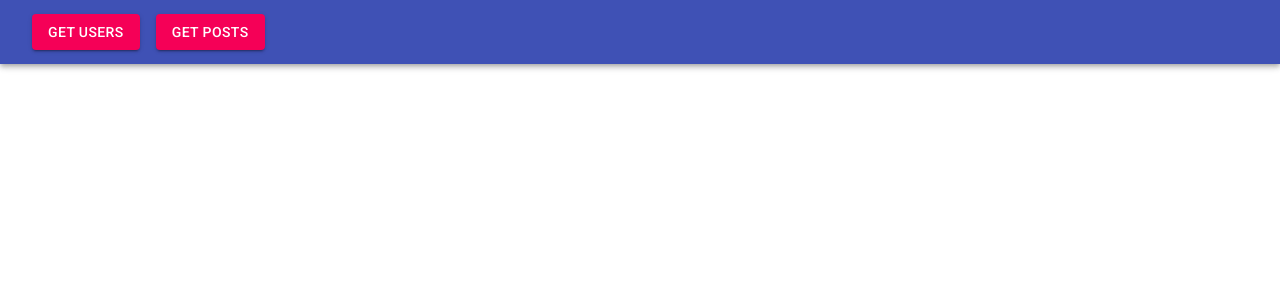
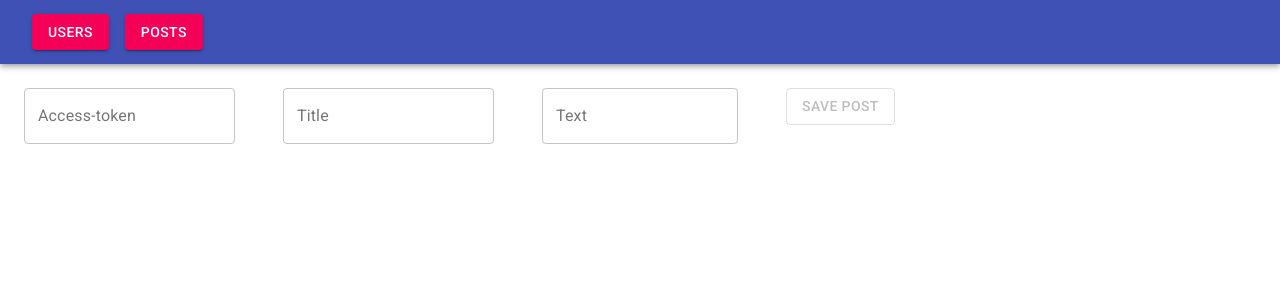
Before and after one commit to julesadikhanyan/react-redux-webpack-IE, a React app: page /new_post in a window 1280 px wide. Shown: the top 300 px of the page. Built offline with nearby package versions, Linux system fonts and the light colour scheme.

Commit message:
Create post page

```diff
--- a/src/App.js
+++ b/src/App.js
@@ -7,6 +7,7 @@ import Users from "./pages/Users";
 import Posts from "./pages/Posts";
 import User from "./pages/User";
 import Post from "./pages/Post";
+import CreatePost from "./pages/CreatePost";
 
 const App = () => {
     return (
@@ -26,6 +27,9 @@ const App = () => {
                 <Route exact path="/post/:id">
                     <Post/>
                 </Route>
+                <Route exact path="/new_post">
+                    <CreatePost/>
+                </Route>
             </Switch>
         </BrowserRouter>
     )
--- /dev/null
+++ b/src/components/CreatePostButton/index.js
@@ -0,0 +1,22 @@
+import React from "react";
+import {Button, makeStyles} from "@material-ui/core";
+import {useHistory} from "react-router-dom";
+
+const useStyles = makeStyles((theme) => ({
+    button: {
+        margin: theme.spacing(1),
+        minWidth: "600px"
+    }
+}));
+const CreatePostButton = () => {
+    const classes = useStyles();
+    const history = useHistory();
+
+    return (
+        <Button className={classes.button} variant="contained" color="secondary" onClick={() => history.push("/new_post")}>
+            Create new post
+        </Button>
+    )
+}
+
+export default CreatePostButton;
--- a/src/components/Header/index.js
+++ b/src/components/Header/index.js
@@ -1,13 +1,13 @@
 import React from "react";
-import { AppBar, Button, makeStyles, Toolbar } from "@material-ui/core";
+import {AppBar, Button, makeStyles, Toolbar} from "@material-ui/core";
 import { useHistory } from "react-router-dom";
 
 const useStyles = makeStyles((theme) => ({
     buttons: {
         '& > *': {
             margin: theme.spacing(1),
-        },
-    },
+        }
+    }
 }));
 
 const Header = () => {
@@ -19,10 +19,10 @@ const Header = () => {
             <AppBar position="static">
                 <Toolbar className={classes.buttons}>
                     <Button variant="contained" color="secondary" onClick={() => history.push("/users")}>
-                        Get Users
+                        Users
                     </Button>
                     <Button variant="contained" color="secondary" onClick={() => history.push("/posts")}>
-                        Get Posts
+                        Posts
                     </Button>
                 </Toolbar>
             </AppBar>
--- /dev/null
+++ b/src/components/PostForm/index.js
@@ -0,0 +1,56 @@
+import React from "react";
+import {Button, makeStyles, TextField} from "@material-ui/core";
+
+const useStyles = makeStyles((theme) => ({
+    postForm: {
+        '& > *': {
+            margin: theme.spacing(3),
+        }
+    },
+}));
+
+const PostForm = (props) => {
+    const [title, setTitle] = React.useState("");
+    const [text, setText] = React.useState("");
+    const [token, setToken] = React.useState("");
+
+    const handleSubmit = (event) => {
+        event.preventDefault();
+        props.fetch({token: token, title: title, text: text});
+    };
+
+    const classes = useStyles();
+
+    return (
+        <div>
+            <form className={classes.postForm} onSubmit={handleSubmit}>
+                <TextField
+                    variant="outlined"
+                    label="Access-token"
+                    value={token}
+                    onChange={(e) => setToken(e.target.value)}
+                />
+                <TextField
+                    variant="outlined"
+                    label="Title"
+                    value={title}
+                    onChange={(e) => setTitle(e.target.value)}
+                />
+                <TextField
+                    variant="outlined"
+                    multiline
+                    label="Text"
+                    value={text}
+                    onChange={(e) => setText(e.target.value)}
+                />
+                <Button
+                    type="submit"
+                    variant="outlined"
+                    disabled={!text.trim() || !token.trim() || !title.trim()}>Save Post</Button>
+            </form>
+
+        </div>
+    )
+}
+
+export default PostForm;
--- /dev/null
+++ b/src/pages/CreatePost/index.js
@@ -0,0 +1,19 @@
+import React from "react";
+import PostForm from "../../components/PostForm";
+import {useDispatch} from "react-redux";
+import {fetchCreatePost} from "../../redux/creatPost/actions";
+
+const CreatePost = () => {
+    const dispatch = useDispatch();
+
+    const fetch = (post) => {
+        dispatch(fetchCreatePost(post));
+    }
+    return (
+        <>
+            <PostForm fetch={fetch}/>
+        </>
+    )
+}
+
+export default CreatePost;
--- a/src/pages/Posts/index.js
+++ b/src/pages/Posts/index.js
@@ -5,6 +5,7 @@ import { useSelector } from "react-redux";
 import {fetchPosts, setActivePostsPage} from "../../redux/posts/actions";
 import PostsTable from "../../components/PostsTable";
 import { CLEAR_STORE_POSTS } from "../../redux/posts/actionsType";
+import CreatePostButton from "../../components/CreatePostButton";
 
 const Posts = () => {
     const dispatch = useDispatch();
@@ -27,6 +28,7 @@ const Posts = () => {
 
     return (
         <>
+            <CreatePostButton/>
             {
                 posts.length > 0 &&
                 <PostsTable posts={posts} pages={pages} activePostsPage={activePostsPage} fetch={fetch}/>
--- /dev/null
+++ b/src/redux/creatPost/actions.js
@@ -0,0 +1,46 @@
+import axios from "axios";
+
+import * as types from "./actionsType";
+
+export const fetchCreatePostRequest = () => {
+    return {
+        type: types.FETCH_CREATE_POST_REQUEST
+    }
+}
+
+export const fetchCreatePostSuccess = () => {
+    return {
+        type: types.FETCH_CREATE_POST_SUCCESS
+    }
+}
+
+export const fetchCreatePostFailure = (error) => {
+    return {
+        type: types.FETCH_CREATE_POST_FAILURE,
+        createPostError: error
+    }
+}
+
+export function fetchCreatePost(post) {
+    const authAxios = axios.create({
+        headers: {
+            Authorization: `Bearer ${post.token}`
+        }
+    });
+    return function (dispatch) {
+        dispatch(fetchCreatePostRequest());
+        authAxios.post(`https://gorest.co.in/public/v1/posts`, {
+            user: "user",
+            user_id: "1612",
+            title: post.title,
+            body: post.text
+        })
+            .then(() => {
+                dispatch(fetchCreatePostSuccess());
+            })
+            .catch(error => {
+                const message = error.message;
+                dispatch(fetchCreatePostFailure(message));
+            });
+    }
+}
--- /dev/null
+++ b/src/redux/creatPost/actionsType.js
@@ -0,0 +1,3 @@
+export const FETCH_CREATE_POST_REQUEST = "FETCH_CREATE_POST_REQUEST";
+export const FETCH_CREATE_POST_SUCCESS = "FETCH_CREATE_POST_SUCCESS";
+export const FETCH_CREATE_POST_FAILURE = "FETCH_CREATE_POST_FAILURE";
--- /dev/null
+++ b/src/redux/creatPost/reducer.js
@@ -0,0 +1,22 @@
+import * as types from "./actionsType";
+
+export const initialState = {
+    createPostErrors: ""
+}
+
+const createPostReducer = (state = initialState, action) => {
+    switch (action.type) {
+        case types.FETCH_CREATE_POST_REQUEST:
+            return state
+        case types.FETCH_CREATE_POST_SUCCESS:
+            return state
+        case types.FETCH_CREATE_POST_FAILURE:
+            return {
+                ...state,
+                createPostErrors: action.createPostErrors
+            }
+        default: return state
+    }
+}
+
+export default createPostReducer;
--- a/src/redux/rootReducer.js
+++ b/src/redux/rootReducer.js
@@ -5,5 +5,13 @@ import postsReducer from "./posts/reducer";
 import postReducer from "./post/reducer";
 import userReducer from "./user/reducer";
 import commentsReducer from "./comments/reducer";
+import createPostReducer from "./creatPost/reducer";
 
-export default combineReducers({ usersReducer, postsReducer, postReducer, userReducer, commentsReducer });
+export default combineReducers({
+    usersReducer,
+    postsReducer,
+    postReducer,
+    userReducer,
+    commentsReducer,
+    createPostReducer
+});
```
